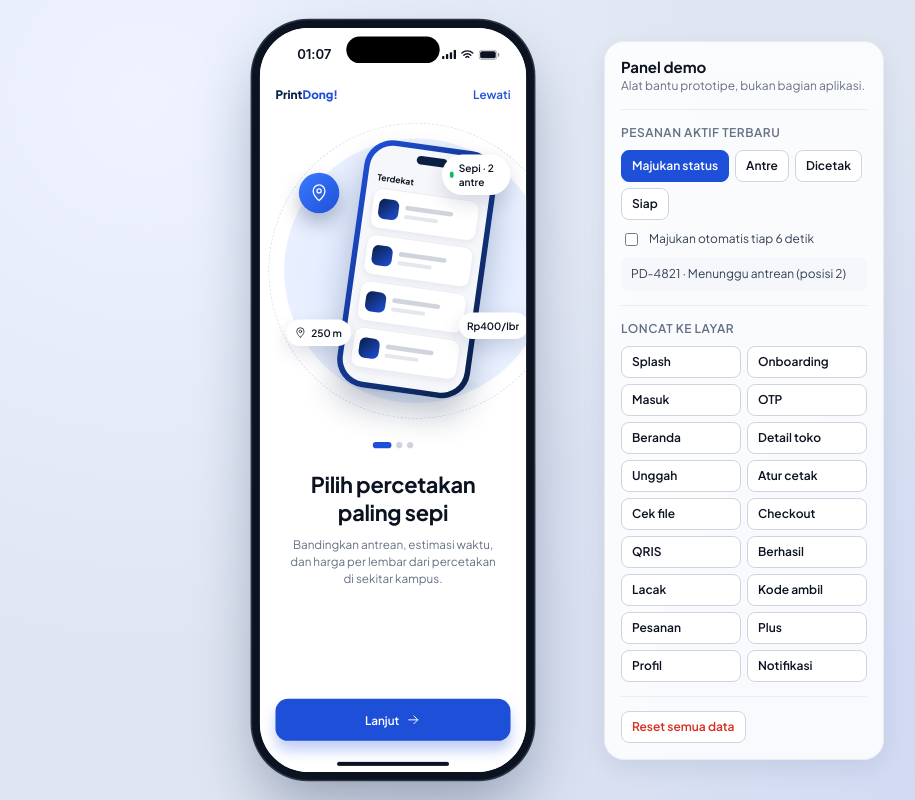
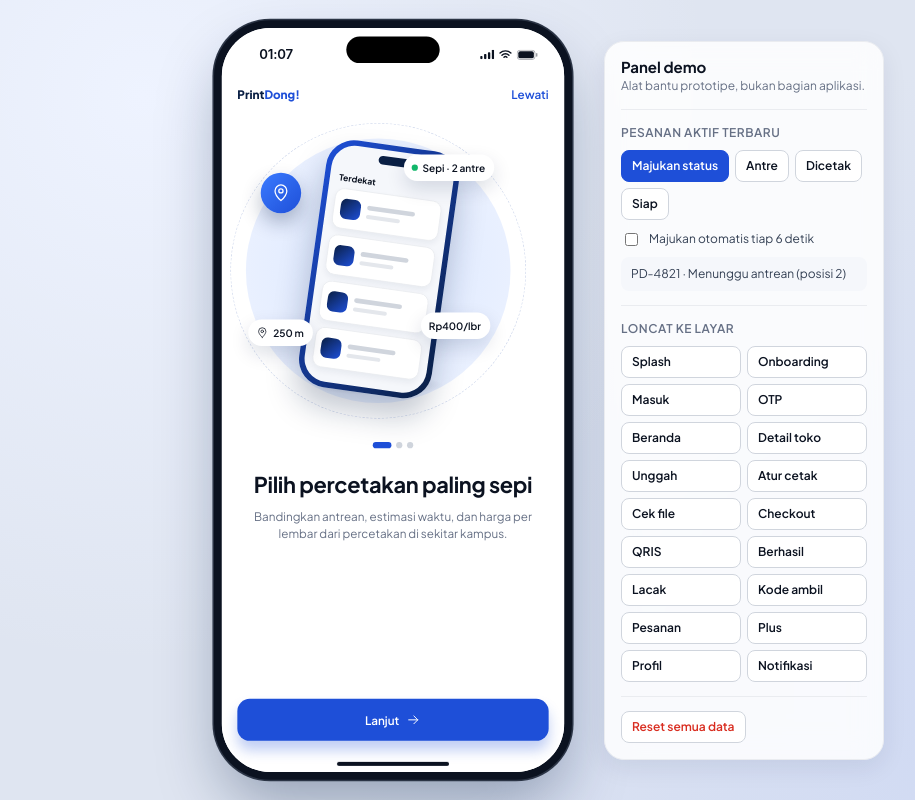
Before and after one commit to mrshaadiq/PrintDong, a plain HTML site: page index.html in a window 1280 px wide. Shown: the whole page, without its empty margins (87-1002 px from the left). Drawn offline with Linux system fonts and the light colour scheme.

Commit message:
Perbaiki frame ponsel menyusut: flex:none pada .phone
Co-Authored-By: Claude Sonnet 5.5 <noreply@anthropic.com>

```diff
--- a/style.css
+++ b/style.css
@@ -22,7 +22,7 @@ input,textarea{font:inherit;color:inherit}
 /* ---------- Panggung & bingkai ponsel ---------- */
 .stage{height:100%;display:flex;align-items:center;justify-content:center;gap:40px;padding:20px}
 .phone-wrap{flex:none;display:flex;align-items:center;justify-content:center}
-.phone{position:relative;width:440px;height:956px;border-radius:62px;background:var(--surface);overflow:hidden;
+.phone{position:relative;flex:none;width:440px;height:956px;border-radius:62px;background:var(--surface);overflow:hidden;
   box-shadow:0 0 0 10px #0b1220,0 0 0 12px #2b3445,0 40px 80px rgba(10,31,68,.35);transform-origin:center center}
 .island{position:absolute;z-index:60;top:11px;left:50%;width:120px;height:34px;margin-left:-60px;border-radius:20px;background:#000}
 .statusbar{position:absolute;z-index:55;top:0;left:0;right:0;height:62px;display:flex;align-items:center;justify-content:space-between;padding:6px 34px 0 48px;
```
